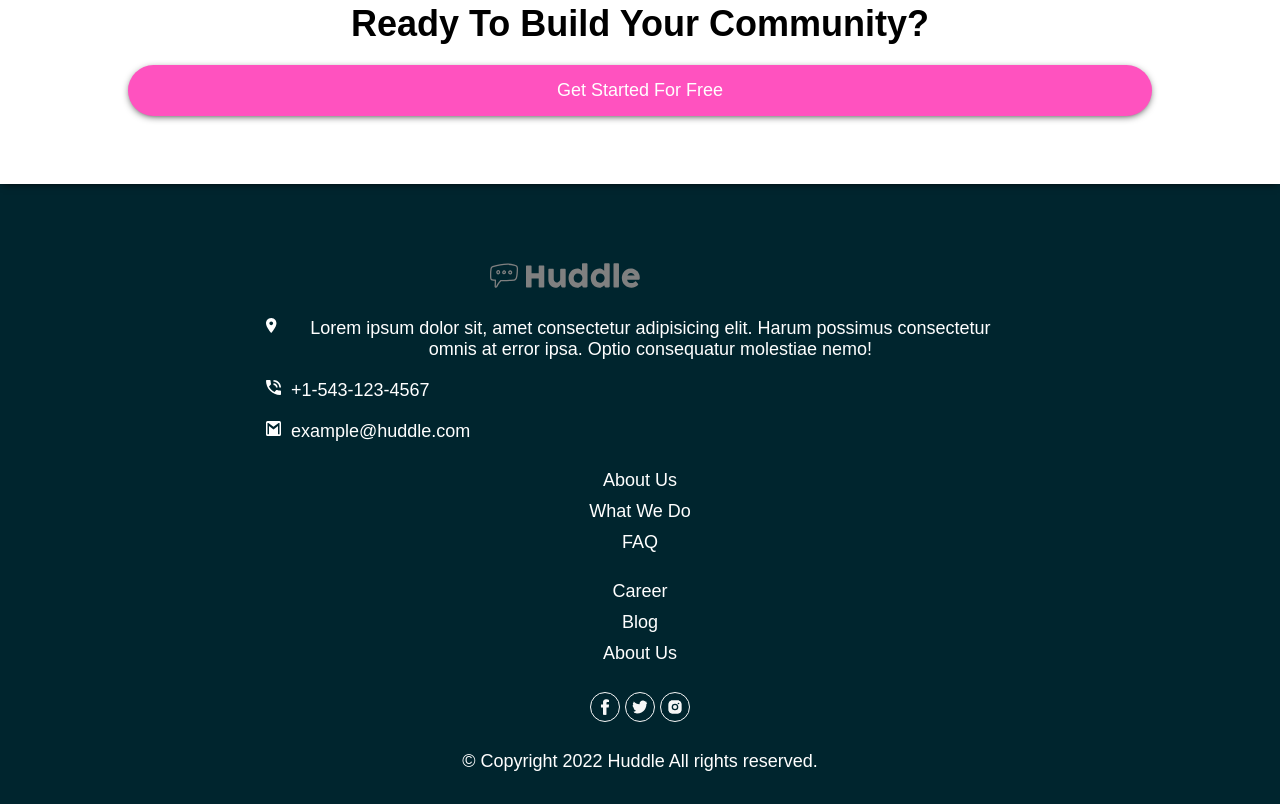
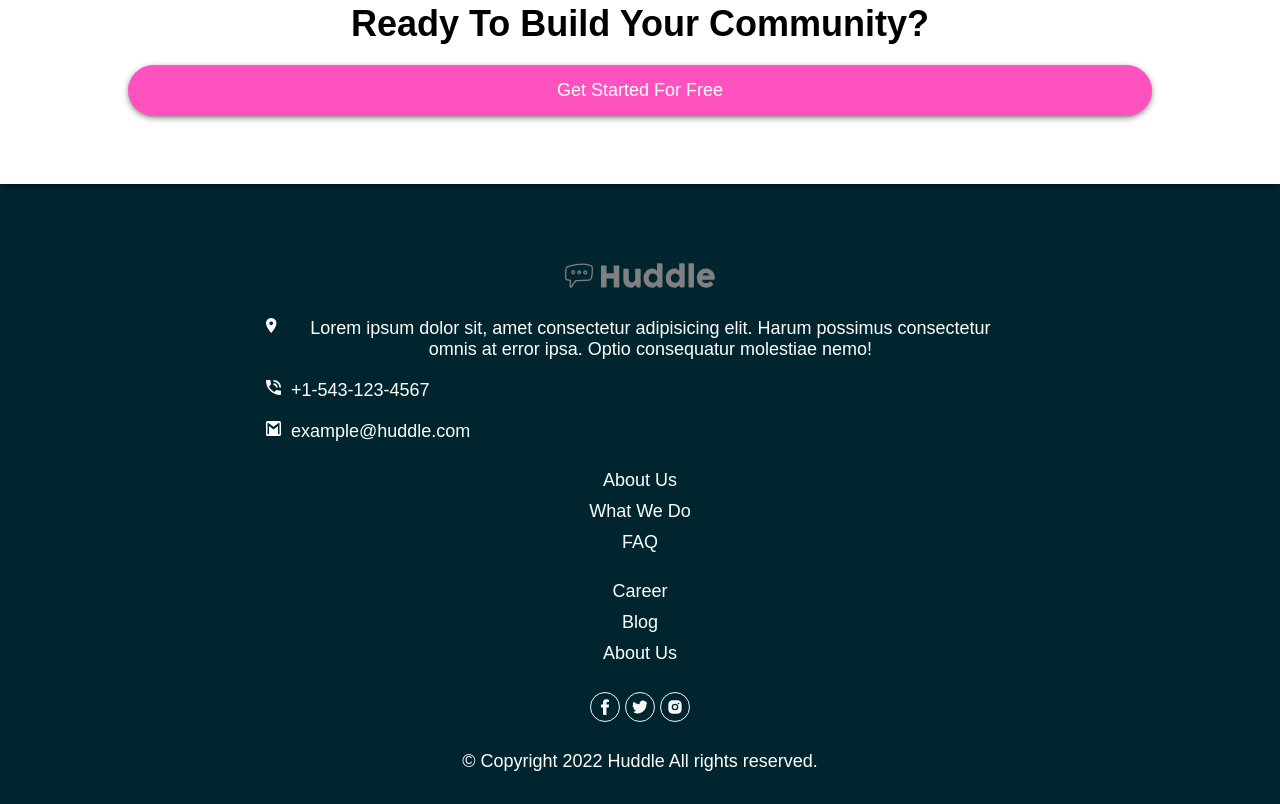
Before and after one commit to 6wki/animated-bubbles, a plain HTML site: page index.html in a window 1280 px wide. Shown: the part 2476-3280 px from the top of the page. Drawn offline with Linux system fonts and the light colour scheme.

Commit message:
Update style.css

```diff
--- a/style.css
+++ b/style.css
@@ -434,12 +434,6 @@ footer .container {
         margin-right: 10px;
     }
 
-    .footerLogo {
-        left: 50%;
-        transform: translateX(-50%);
-        top: 100px;
-    }
-
     footer .button {
         width: 80%;
     }
```
